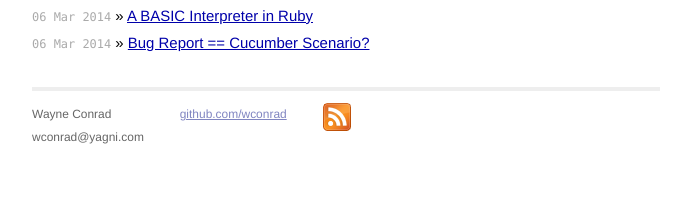
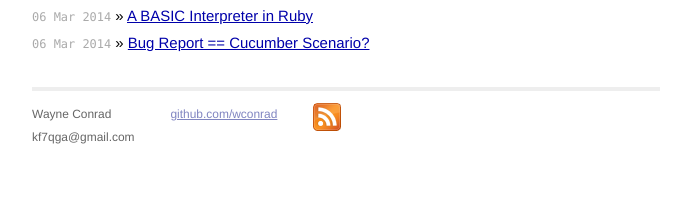
Before and after one commit to wconrad/wconrad.github.io, a Jekyll site: the page built from index.html, in a window 1280 px wide. Shown: the part 729-942 px from the top of the page, without its empty margins (294-985 px from the left). Built offline with Jekyll 4.4.1, drawn with Linux system fonts in a browser that asks for light colours; Markdown is read by kramdown in place of the engine named in the settings.

Commit message:
Change email

```diff
--- a/_layouts/default.html
+++ b/_layouts/default.html
@@ -27,7 +27,7 @@
             <div class="contact">
               <p>
                 Wayne Conrad<br />
-                wconrad@yagni.com
+                kf7qga@gmail.com
               </p>
             </div>
             <div class="contact">
```
